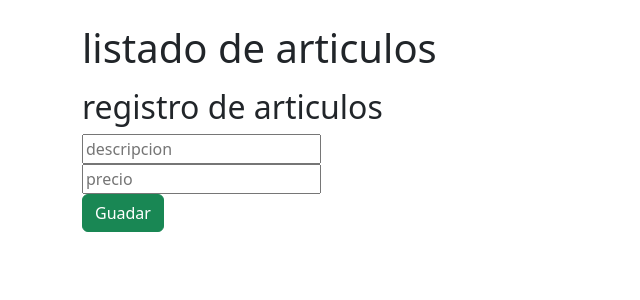
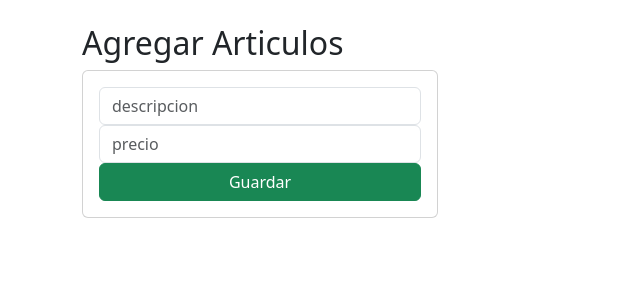
Before and after one commit to esteban4012/CRUD_Django, a Django app: page / in a window 1280 px wide. Shown: the part 56-356 px from the top of the page, without its empty margins (0-640 px from the left). Run offline with Django 4.2, Linux system fonts and the light colour scheme; data that the repository does not hold is empty.

Commit message:
mejoramos los estilos del formulario para regitrar Articulos, con Bootstrap

```diff
--- a/inventario/templates/inventario/home.html
+++ b/inventario/templates/inventario/home.html
@@ -1,23 +1,26 @@
 {% extends "./base.html" %}
 
 {% block body %}
-<h1>listado de articulos</h1>
-  <ul>
-    {%for a in articulo %}
-      <li>{{a}}</li>
-    {% endfor %}
-  </ul>
-  <h2>registro de articulos</h2>
+
+<div class="row">
+  <div class="col-sm-12 col-md-6 col-lg-4 col-xl-4">
+      <h2>Agregar Articulos</h2>
+      <div class="card">
+          <div class="card-body">
               <form action="/registrarArticulo/" method="post"> {% csrf_token %}
+
                   <div class="form-group">
-      <input type="text" id="textdescripcion" name="textdescripcion" placeholder="descripcion" maxlength="30">
+                      <input type="text" id="textdescripcion" name="textdescripcion" class="form-control" placeholder="descripcion"  maxlength="100" required>
                   </div>
-    <div>
-      <input type="text" id="numprecio", name="numprecio", placeholder="precio">
+                  <div class="form-group">
+                      <input type="text" id="numprecio" name="numprecio" class="form-control" placeholder="precio"  min="1" required>
                   </div>
-    <div class="">
-      <button type="submit" class="btn btn-success">Guadar</button>
+                  <div class="d-grid gap-2">
+                      <button type="submit" class="btn btn-success btn-block text-white">Guardar</button>
                   </div>
               </form>
+          </div>
+      </div>
+  </div>
 
 {% endblock %}
```
Lines whose indentation alone changed are shown as unchanged.
